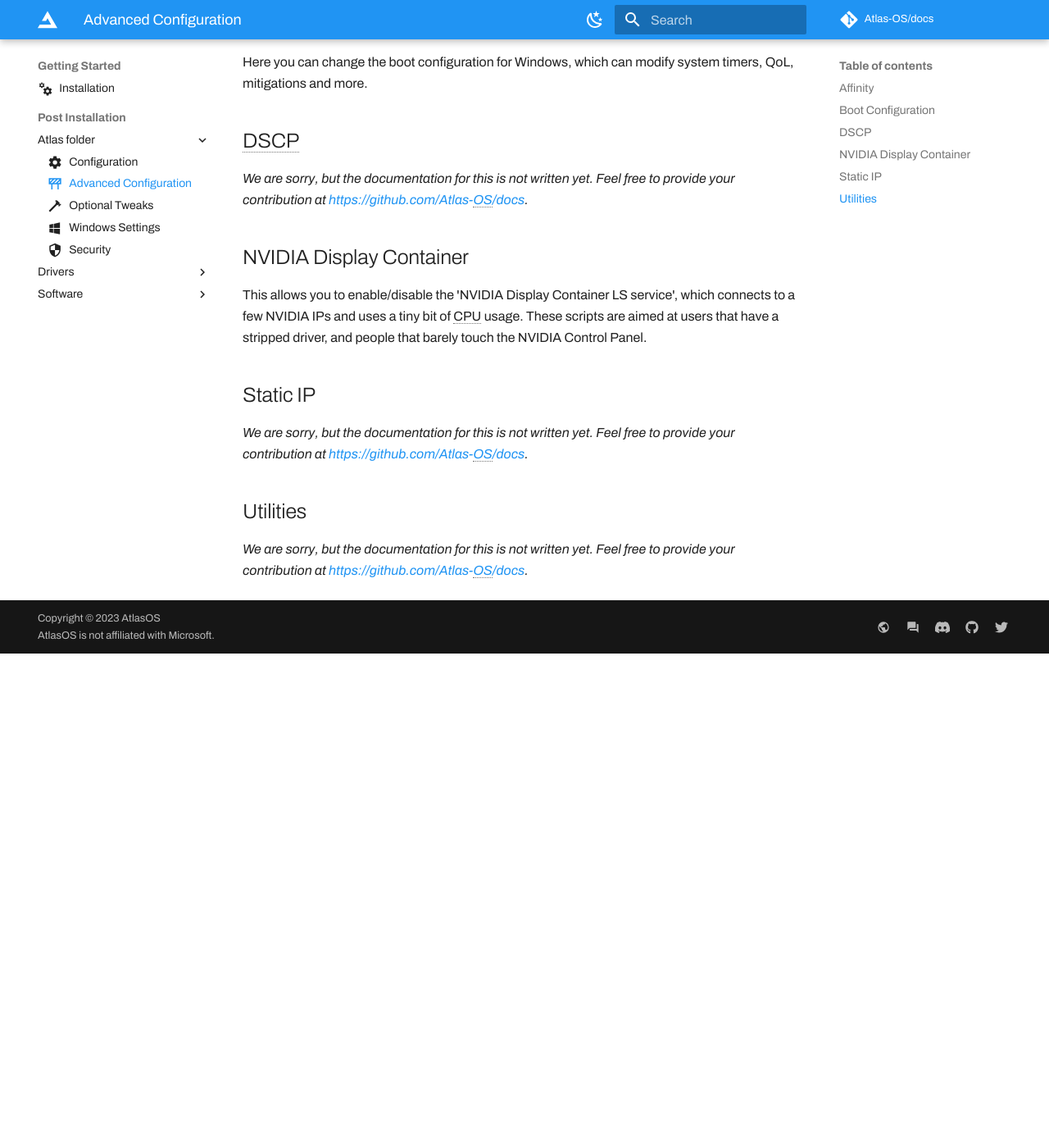
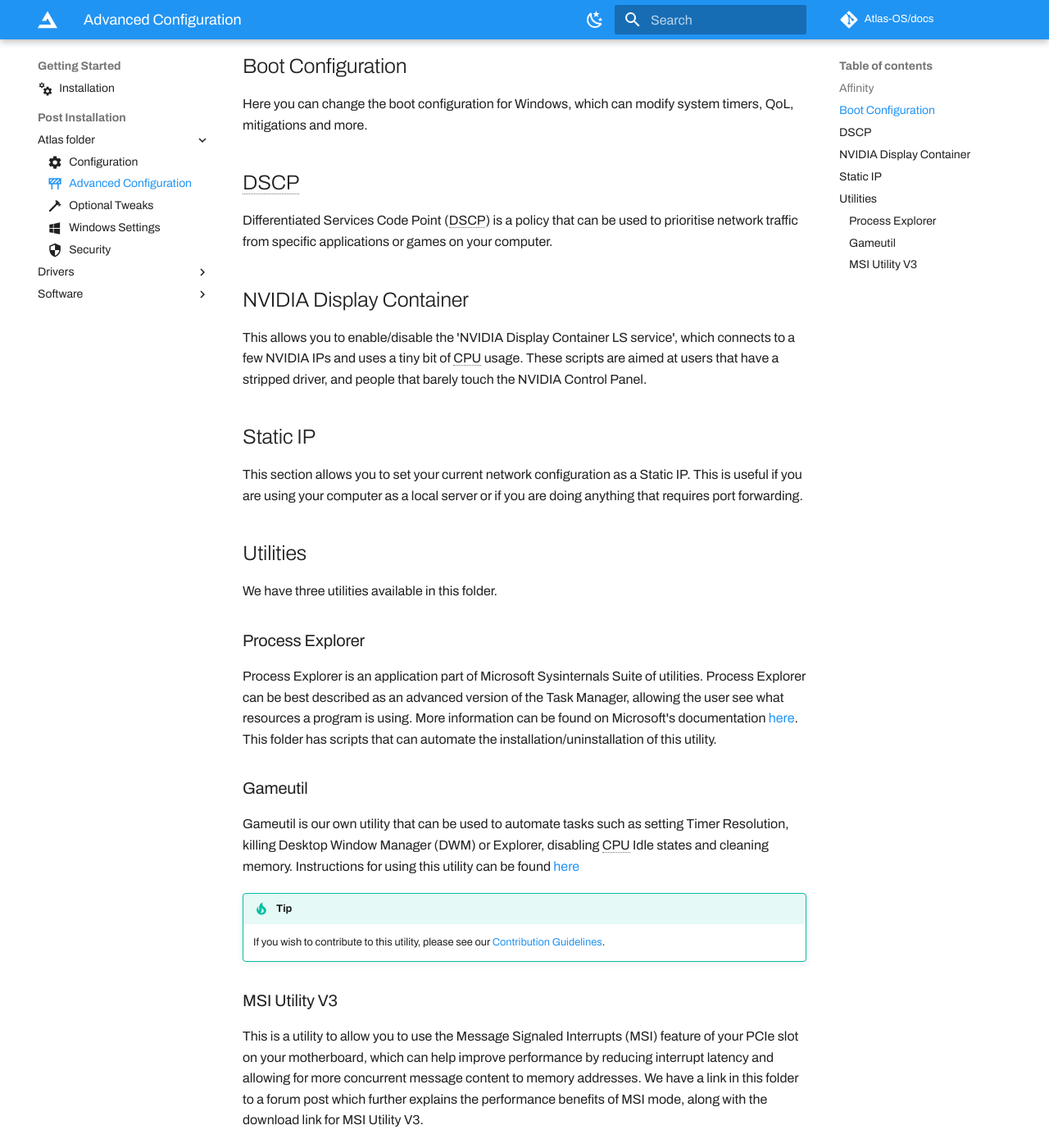
Before and after one commit to Atlas-OS/docs, an MkDocs documentation site: the page built from docs/getting-started/post-installation/atlas-folder/advanced-configuration.md, in a window 1280 px wide and 1400 px high, scrolled down 633 px. Shown: the whole window at 82% size. Built offline with MkDocs 1.6.1 and Material for MkDocs 9.7.7, drawn with Linux system fonts in a browser that asks for light colours; some web fonts are replaced; comment, search, counter and statistics services are not loaded; before the commit the page ends 1430 px from its top, so only the background shows below that; some of the changed text lies outside the part shown.

Commit message:
Updated Advanced Configuration

```diff
--- a/docs/getting-started/post-installation/atlas-folder/advanced-configuration.md
+++ b/docs/getting-started/post-installation/atlas-folder/advanced-configuration.md
@@ -11,7 +11,7 @@ All of the configuration files listed here are located in the `6. Advanced Confi
 
 ## Affinity
 
-*We are sorry, but the documentation for this is not written yet. Feel free to provide your contribution at [https://github.com/Atlas-OS/docs](https://github.com/Atlas-OS/docs).*
+Affinity allows you to specify which CPU cores your processes should be bound to, this can also be used to prioritise the processing and polloing of device changes. This can help improve performance, efficiency and latency when configured correctly. This folder contains a few links to resources we recommend using.
 
 ## Boot Configuration
 
@@ -19,7 +19,7 @@ Here you can change the boot configuration for Windows, which can modify system
 
 ## DSCP
 
-*We are sorry, but the documentation for this is not written yet. Feel free to provide your contribution at [https://github.com/Atlas-OS/docs](https://github.com/Atlas-OS/docs).*
+Differentiated Services Code Point (DSCP) is a policy that can be used to prioritise network traffic from specific applications or games on your computer.
 
 ## NVIDIA Display Container
 
@@ -28,8 +28,23 @@ These scripts are aimed at users that have a stripped driver, and people that ba
 
 ## Static IP
 
-*We are sorry, but the documentation for this is not written yet. Feel free to provide your contribution at [https://github.com/Atlas-OS/docs](https://github.com/Atlas-OS/docs).*
+This section allows you to set your current network configuration as a Static IP. This is useful if you are using your computer as a local server or if you are doing anything that requires port forwarding.
 
 ## Utilities
 
-*We are sorry, but the documentation for this is not written yet. Feel free to provide your contribution at [https://github.com/Atlas-OS/docs](https://github.com/Atlas-OS/docs).*
+We have three utilities available in this folder.
+
+### Process Explorer
+
+Process Explorer is an application part of Microsoft Sysinternals Suite of utilities. Process Explorer can be best described as an advanced version of the Task Manager, allowing the user see what resources a program is using. More information can be found on Microsoft's documentation [here](https://learn.microsoft.com/en-us/sysinternals/downloads/process-explorer). This folder has scripts that can automate the installation/uninstallation of this utility.
+
+### Gameutil
+
+Gameutil is our own utility that can be used to automate tasks such as setting Timer Resolution, killing Desktop Window Manager (DWM) or Explorer, disabling CPU Idle states and cleaning memory. Instructions for using this utility can be found [here](https://github.com/Atlas-OS/utilities/tree/dev#gameutil-rs)
+
+!!! tip
+    If you wish to contribute to this utility, please see our [Contribution Guidelines](../../../contributions.md).
+
+### MSI Utility V3
+
+This is a utility to allow you to use the Message Signaled Interrupts (MSI) feature of your PCIe slot on your motherboard, which can help improve performance by reducing interrupt latency and allowing for more concurrent message content to memory addresses. We have a link in this folder to a forum post which further explains the performance benefits of MSI mode, along with the download link for MSI Utility V3.
```
